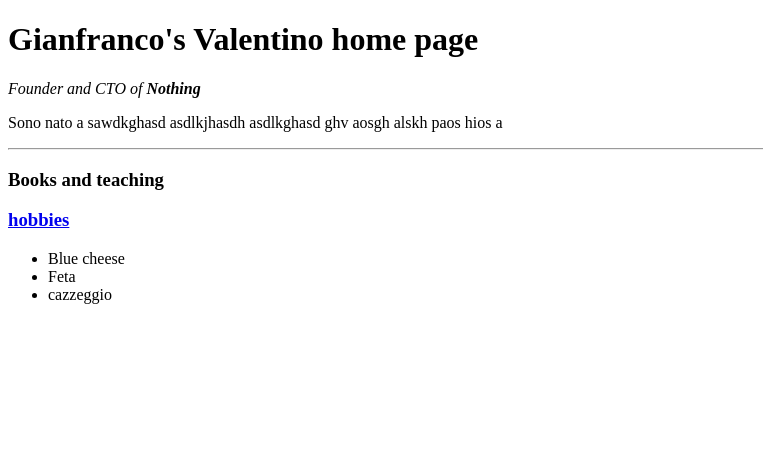
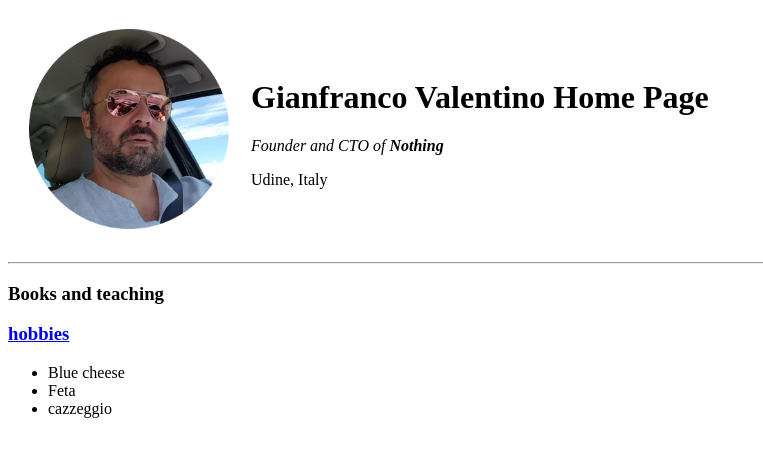
Before and after one commit to gfvalent/cv, a plain HTML site: page index.html in a window 1280 px wide. Shown: the whole page, without its empty margins (0-763 px from the left). Drawn offline with Linux system fonts and the light colour scheme.

Commit message:
Add files via upload

```diff
--- a/index.html
+++ b/index.html
@@ -1,14 +1,23 @@
 <!DOCTYPE html>
 <html lang="en" dir="ltr">
+
 <head>
   <meta charset="utf-8">
-    <title>Gian's Personal Site</title>
+  <title>Gianfranco's Valentino's Personal Site</title>
 </head>
+
 <body>
-    <h1>Gianfranco's Valentino home page</h1>
+  <table cellspacing="20">
+    <td><img src="images/me2-circle.png" alt="Gianfranco Valentino" width="200"></td>
+    <td>
+      <h1>Gianfranco Valentino Home Page</h1>
       <p><em>Founder and CTO of <strong>Nothing</strong></em></p>
+      <p>Udine, Italy</p>
+    </td>
+  </table>
 
-<p>Sono nato a sawdkghasd asdlkjhasdh asdlkghasd ghv aosgh alskh  paos hios a</p>
+
+
 
   <hr>
   <h3>Books and teaching</h3>
@@ -20,4 +29,5 @@
   </ul>
 
 </body>
+
 </html>
```
Lines whose indentation alone changed are shown as unchanged.
